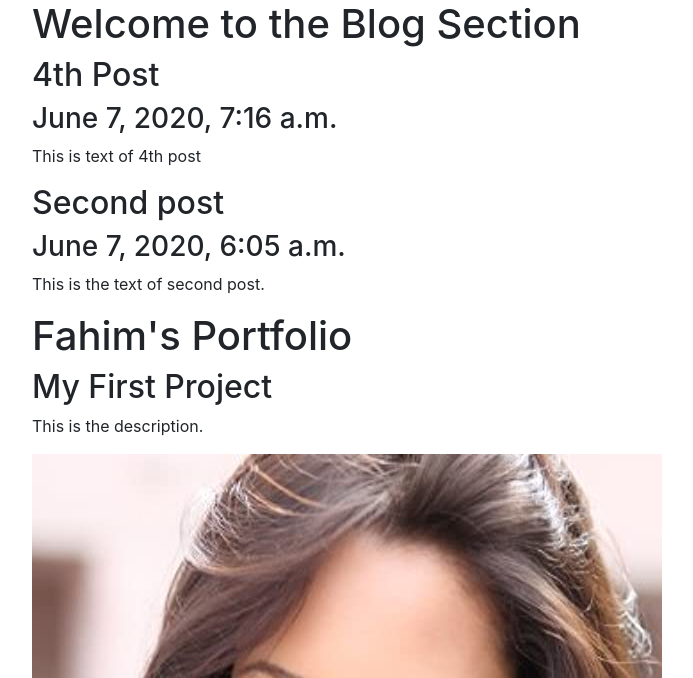
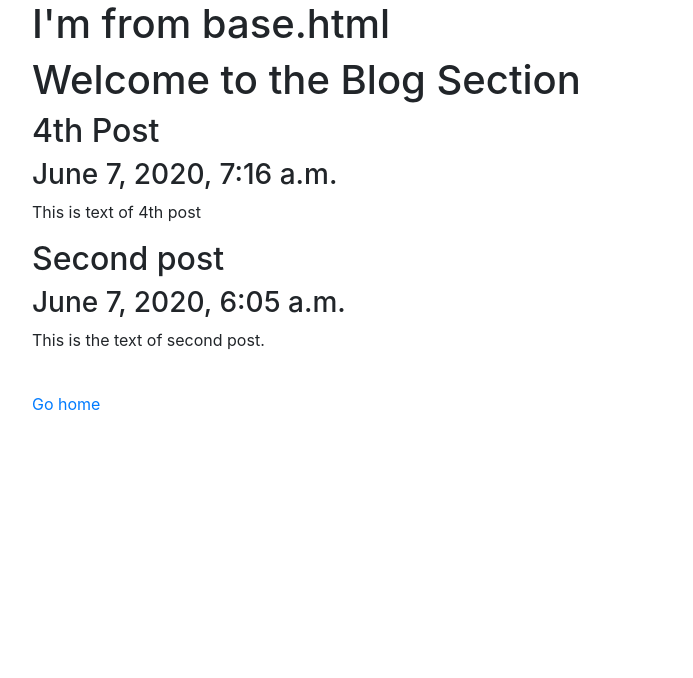
Before and after one commit to FahimKamal/Django_Personal_Portfolio_site, a Django app: page /blog/ in a window 1280 px wide. Shown: the top 678 px of the page, without its empty margins (53-746 px from the left). After the commit the page ends 410 px from the top, so only its background shows below. Run offline with Django 3.2, Linux system fonts and the light colour scheme; data comes from the database, SQL or seed files in the repository; some libraries are stand-ins or nearby versions.

Commit message:
7th commit Now I can connect static files in my website like a image or pdf file. Which is very cool.

```diff
--- a/personal_portfolio-project/blog/templates/blog/all_blogs.html
+++ b/personal_portfolio-project/blog/templates/blog/all_blogs.html
@@ -9,15 +9,6 @@
     <p>{{ blog.description }}</p>
   {% endfor %}
 
-  <h1>Fahim's Portfolio</h1>
-  {% for project in projects %}
-    <h2>{{project.title}}</h2>
-    <p>{{project.description}}</p>
-    <img src="{{project.image.url}}">
-    {% if project.url %}
-      <a href="{{project.url}}">Link</a>
-    {% endif %}
-  {% endfor %}
   <br>
   <a href="{% url 'homepage' %}">Go home</a>
 {% endblock %}
--- a/personal_portfolio-project/blog/views.py
+++ b/personal_portfolio-project/blog/views.py
@@ -12,11 +12,11 @@ class BlogView(ListView):
     # The code bellow will grap latest 2 post from all other posts in batabase.
     queryset = Blog.objects.order_by('-date')[:2]
 
-    def get_queryset(self):
-        return Blog.objects.order_by('-date')[:2]
-
-    def get_context_data(self, *, object_list=None, **kwargs):
-        """With This I can get objects from multiple models"""
-        context = super().get_context_data(**kwargs)
-        context['projects'] = Project.objects.all()
-        return context
+    # def get_queryset(self):
+    #     return Blog.objects.order_by('-date')[:2]
+    #
+    # def get_context_data(self, *, object_list=None, **kwargs):
+    #     """With This I can get objects from multiple models"""
+    #     context = super().get_context_data(**kwargs)
+    #     context['projects'] = Project.objects.all()
+    #     return context
--- a/personal_portfolio-project/portfolio/templates/portfolio/home.html
+++ b/personal_portfolio-project/portfolio/templates/portfolio/home.html
@@ -1,8 +1,12 @@
+
 {% extends "base.html" %}
-
+{% load static %}
 {% block content %}
   Hello this is the home page.
   <h1>Fahim's Portfolio</h1>
+
+  <img src="{% static 'portfolio/Profile_pic.jpg' %}" alt="The image is not ">
+  <a href="{% static 'portfolio/database_assignment.pdf' %}">database_assignment</a>
   {% for project in projects %}
     <h2>{{project.title}}</h2>
     <p>{{project.description}}</p>
--- a/personal_portfolio-project/templates/base.html
+++ b/personal_portfolio-project/templates/base.html
@@ -9,7 +9,8 @@
   </head>
   <body>
     <div class="container">
-      {# <h1>This is a damo</h1> #}
+      <h1>I'm from base.html</h1>
+
       {% block content %}
         {# contents from other html files of gonna be here. #}
       {% endblock %}
```
Also changed, not shown: personal_portfolio-project/portfolio/static/portfolio/Profile_pic.jpg (added).
